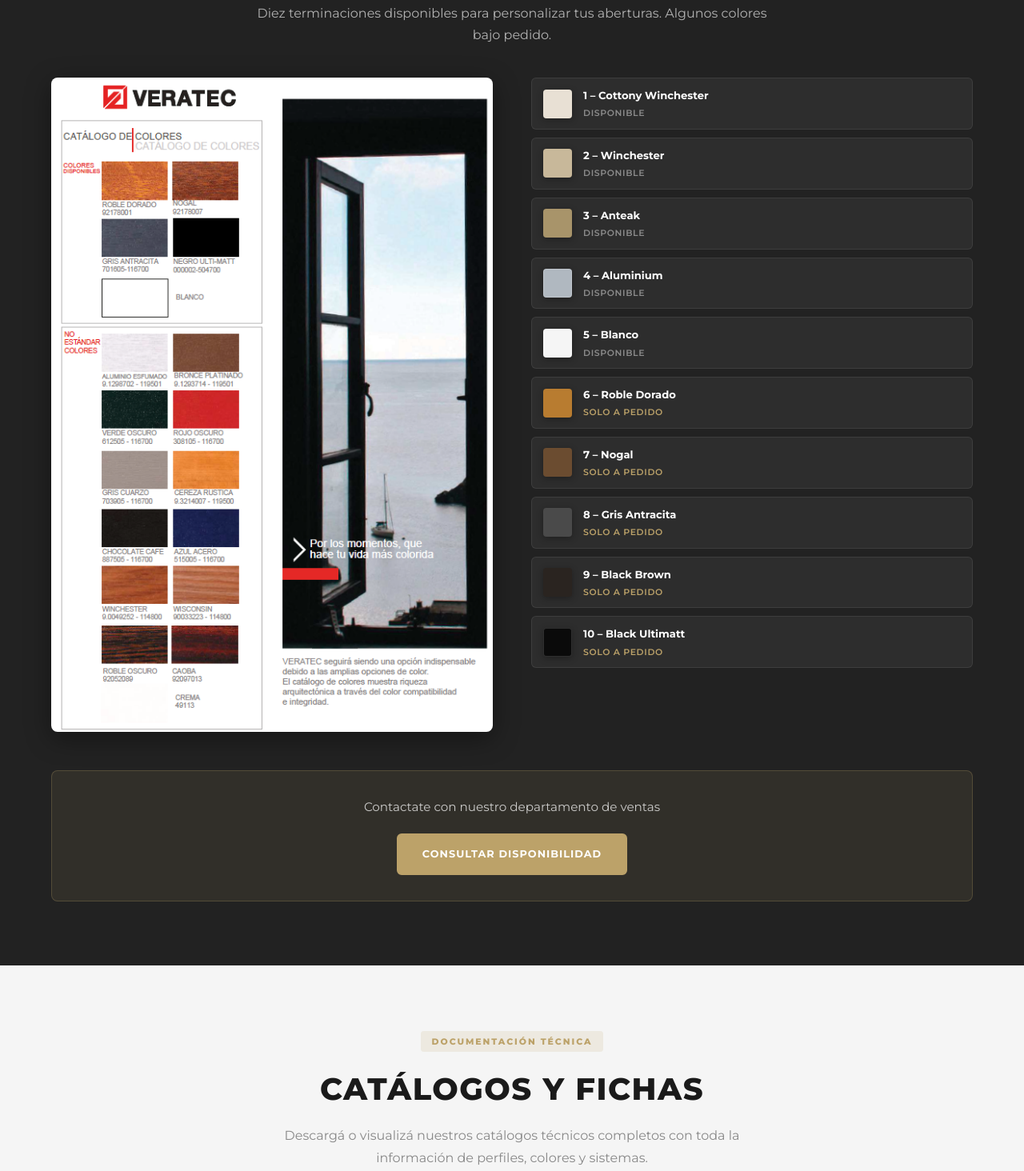
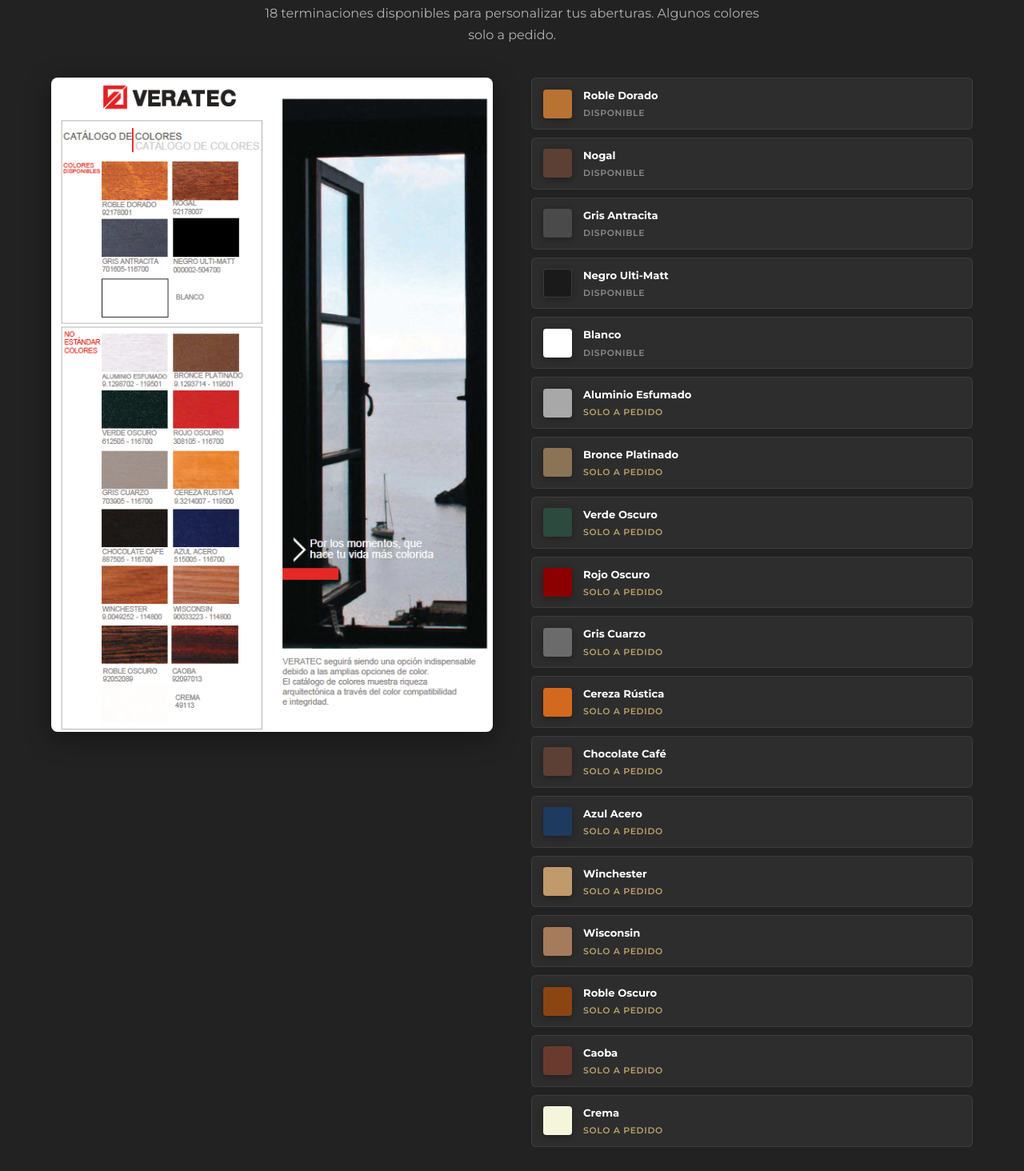
Before and after one commit to maticoll/Frame_factory, a plain HTML site: page index.html in a window 1280 px wide. Shown: the part 4292-5756 px from the top of the page at 80% size. Drawn offline with Linux system fonts and the light colour scheme.

Commit message:
Actualizar paleta de colores con 18 opciones

```diff
--- a/index.html
+++ b/index.html
@@ -262,7 +262,7 @@
         <span class="tag tag--light">TERMINACIONES DISPONIBLES</span>
         <h2 class="section__title section__title--light">PALETA DE COLORES VERATEC</h2>
         <p class="section__lead" style="color:rgba(255,255,255,0.65)">
-          Diez terminaciones disponibles para personalizar tus aberturas. Algunos colores bajo pedido.
+          18 terminaciones disponibles para personalizar tus aberturas. Algunos colores solo a pedido.
         </p>
       </div>
 
@@ -271,45 +271,79 @@
           <img src="img/colores/Captura de pantalla 2026-04-08 163722.png" alt="Paleta de colores Veratec Fenstech" class="colores__img" loading="lazy" />
         </div>
         <div class="colores__list">
+          <!-- COLORES DISPONIBLES -->
           <div class="color__item">
-            <div class="color__swatch" style="background:#e8e0d4;"></div>
-            <div class="color__info"><strong>1 – Cottony Winchester</strong><span>Disponible</span></div>
+            <div class="color__swatch" style="background:#b87333;"></div>
+            <div class="color__info"><strong>Roble Dorado</strong><span>Disponible</span></div>
           </div>
           <div class="color__item">
-            <div class="color__swatch" style="background:#c8b89a;"></div>
-            <div class="color__info"><strong>2 – Winchester</strong><span>Disponible</span></div>
-          </div>
-          <div class="color__item">
-            <div class="color__swatch" style="background:#a8946a;"></div>
-            <div class="color__info"><strong>3 – Anteak</strong><span>Disponible</span></div>
-          </div>
-          <div class="color__item">
-            <div class="color__swatch" style="background:#b0b8c0; border:1px solid rgba(255,255,255,0.2);"></div>
-            <div class="color__info"><strong>4 – Aluminium</strong><span>Disponible</span></div>
-          </div>
-          <div class="color__item">
-            <div class="color__swatch" style="background:#f5f5f5; border:1px solid rgba(255,255,255,0.2);"></div>
-            <div class="color__info"><strong>5 – Blanco</strong><span>Disponible</span></div>
-          </div>
-          <div class="color__item">
-            <div class="color__swatch" style="background:#b87c30;"></div>
-            <div class="color__info"><strong>6 – Roble Dorado</strong><span class="badge-pedido">Solo a pedido</span></div>
-          </div>
-          <div class="color__item">
-            <div class="color__swatch" style="background:#6b4c30;"></div>
-            <div class="color__info"><strong>7 – Nogal</strong><span class="badge-pedido">Solo a pedido</span></div>
+            <div class="color__swatch" style="background:#5c4033;"></div>
+            <div class="color__info"><strong>Nogal</strong><span>Disponible</span></div>
           </div>
           <div class="color__item">
             <div class="color__swatch" style="background:#4a4a4a;"></div>
-            <div class="color__info"><strong>8 – Gris Antracita</strong><span class="badge-pedido">Solo a pedido</span></div>
+            <div class="color__info"><strong>Gris Antracita</strong><span>Disponible</span></div>
           </div>
           <div class="color__item">
-            <div class="color__swatch" style="background:#2a2420;"></div>
-            <div class="color__info"><strong>9 – Black Brown</strong><span class="badge-pedido">Solo a pedido</span></div>
+            <div class="color__swatch" style="background:#1a1a1a; border:1px solid rgba(255,255,255,0.15);"></div>
+            <div class="color__info"><strong>Negro Ulti-Matt</strong><span>Disponible</span></div>
           </div>
           <div class="color__item">
-            <div class="color__swatch" style="background:#0a0a0a; border:1px solid rgba(255,255,255,0.15);"></div>
-            <div class="color__info"><strong>10 – Black Ultimatt</strong><span class="badge-pedido">Solo a pedido</span></div>
+            <div class="color__swatch" style="background:#ffffff; border:1px solid rgba(255,255,255,0.3);"></div>
+            <div class="color__info"><strong>Blanco</strong><span>Disponible</span></div>
+          </div>
+          <!-- COLORES NO ESTÁNDAR (Solo a pedido) -->
+          <div class="color__item">
+            <div class="color__swatch" style="background:#a8a8a8;"></div>
+            <div class="color__info"><strong>Aluminio Esfumado</strong><span class="badge-pedido">Solo a pedido</span></div>
+          </div>
+          <div class="color__item">
+            <div class="color__swatch" style="background:#8b7355;"></div>
+            <div class="color__info"><strong>Bronce Platinado</strong><span class="badge-pedido">Solo a pedido</span></div>
+          </div>
+          <div class="color__item">
+            <div class="color__swatch" style="background:#2d4a3e;"></div>
+            <div class="color__info"><strong>Verde Oscuro</strong><span class="badge-pedido">Solo a pedido</span></div>
+          </div>
+          <div class="color__item">
+            <div class="color__swatch" style="background:#8b0000;"></div>
+            <div class="color__info"><strong>Rojo Oscuro</strong><span class="badge-pedido">Solo a pedido</span></div>
+          </div>
+          <div class="color__item">
+            <div class="color__swatch" style="background:#6b6b6b;"></div>
+            <div class="color__info"><strong>Gris Cuarzo</strong><span class="badge-pedido">Solo a pedido</span></div>
+          </div>
+          <div class="color__item">
+            <div class="color__swatch" style="background:#d2691e;"></div>
+            <div class="color__info"><strong>Cereza Rústica</strong><span class="badge-pedido">Solo a pedido</span></div>
+          </div>
+          <div class="color__item">
+            <div class="color__swatch" style="background:#5c4033;"></div>
+            <div class="color__info"><strong>Chocolate Café</strong><span class="badge-pedido">Solo a pedido</span></div>
+          </div>
+          <div class="color__item">
+            <div class="color__swatch" style="background:#1e3a5f;"></div>
+            <div class="color__info"><strong>Azul Acero</strong><span class="badge-pedido">Solo a pedido</span></div>
+          </div>
+          <div class="color__item">
+            <div class="color__swatch" style="background:#c19a6b;"></div>
+            <div class="color__info"><strong>Winchester</strong><span class="badge-pedido">Solo a pedido</span></div>
+          </div>
+          <div class="color__item">
+            <div class="color__swatch" style="background:#a67b5b;"></div>
+            <div class="color__info"><strong>Wisconsin</strong><span class="badge-pedido">Solo a pedido</span></div>
+          </div>
+          <div class="color__item">
+            <div class="color__swatch" style="background:#8b4513;"></div>
+            <div class="color__info"><strong>Roble Oscuro</strong><span class="badge-pedido">Solo a pedido</span></div>
+          </div>
+          <div class="color__item">
+            <div class="color__swatch" style="background:#6b3a2e;"></div>
+            <div class="color__info"><strong>Caoba</strong><span class="badge-pedido">Solo a pedido</span></div>
+          </div>
+          <div class="color__item">
+            <div class="color__swatch" style="background:#f5f5dc; border:1px solid rgba(255,255,255,0.2);"></div>
+            <div class="color__info"><strong>Crema</strong><span class="badge-pedido">Solo a pedido</span></div>
           </div>
         </div>
       </div>
```
